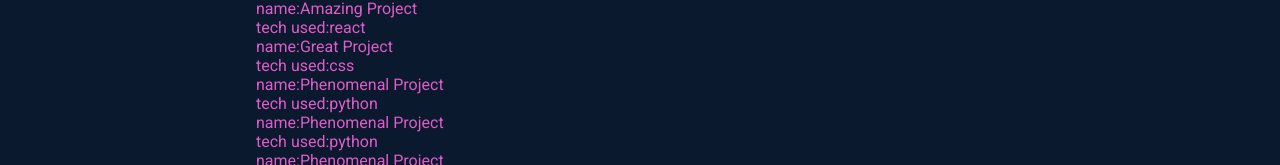
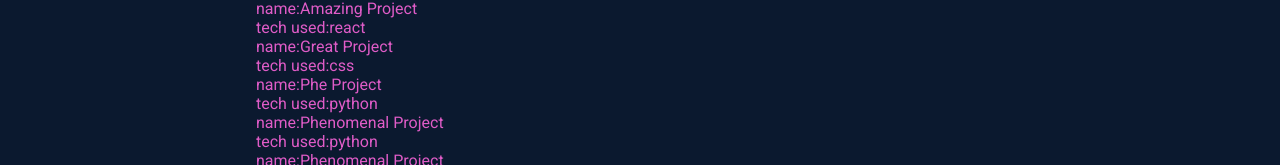
Before and after one commit to treneff/portfolio-react, a React (Create React App) app: page /work in a window 1280 px wide. Shown: the part 325-490 px from the top of the page. Built offline with nearby package versions, Linux system fonts and the light colour scheme.

Commit message:
minor refactor

```diff
--- a/src/components/ProjectList.js
+++ b/src/components/ProjectList.js
@@ -3,7 +3,7 @@
 const allProjects =[
     { name: 'Amazing Project', technology: 'react', index: 1 },
     { name: 'Great Project', technology: 'css', index: 2 },
-    { name: 'Phenomenal Project', technology: 'python', index: 4 },
+    { name: 'Phe Project', technology: 'python', index: 4 },
     { name: 'Phenomenal Project', technology: 'python', index: 5 },
     { name: 'Phenomenal Project', technology: 'python', index: 6 },
     { name: 'Phenomenal Project', technology: 'python', index: 7 },
```
